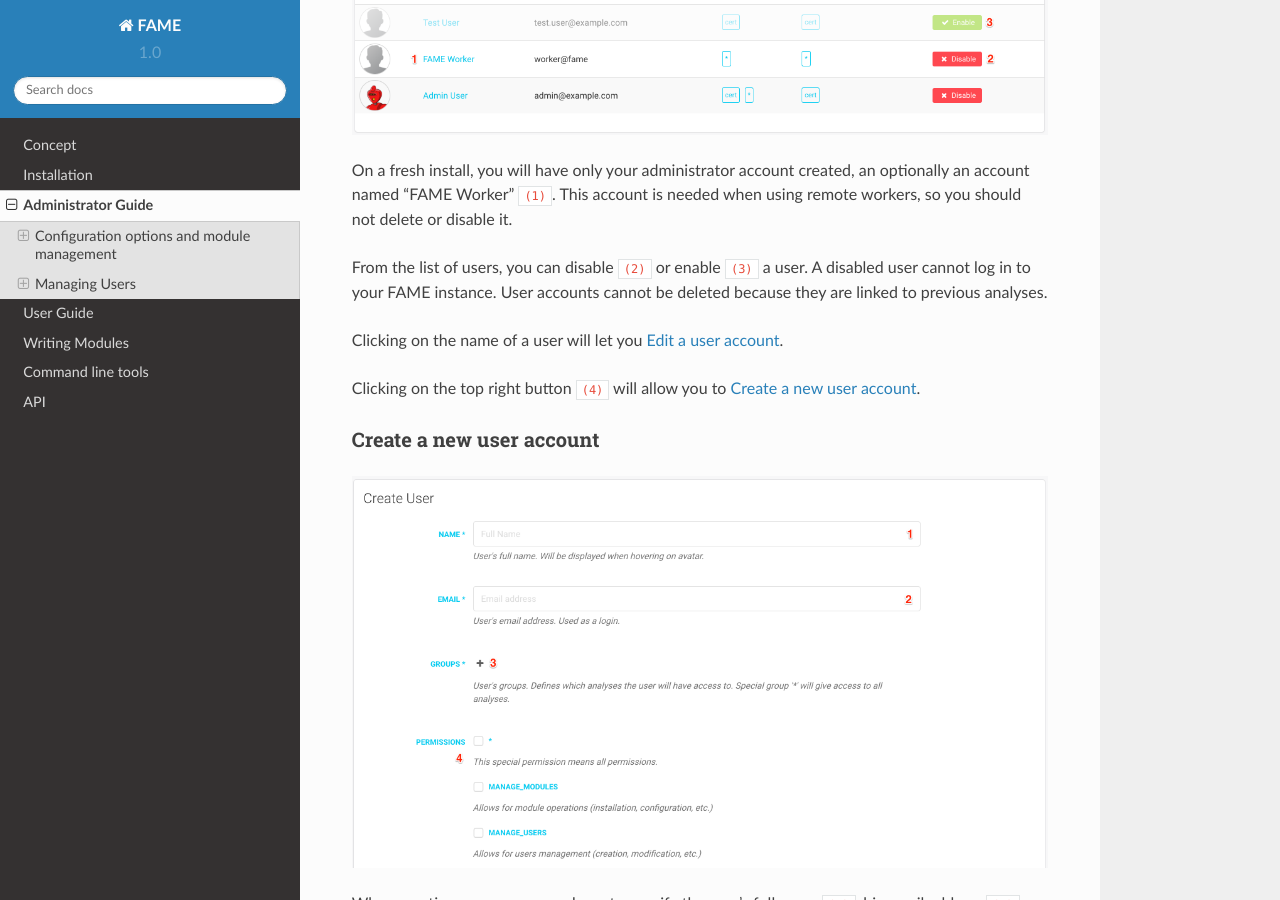
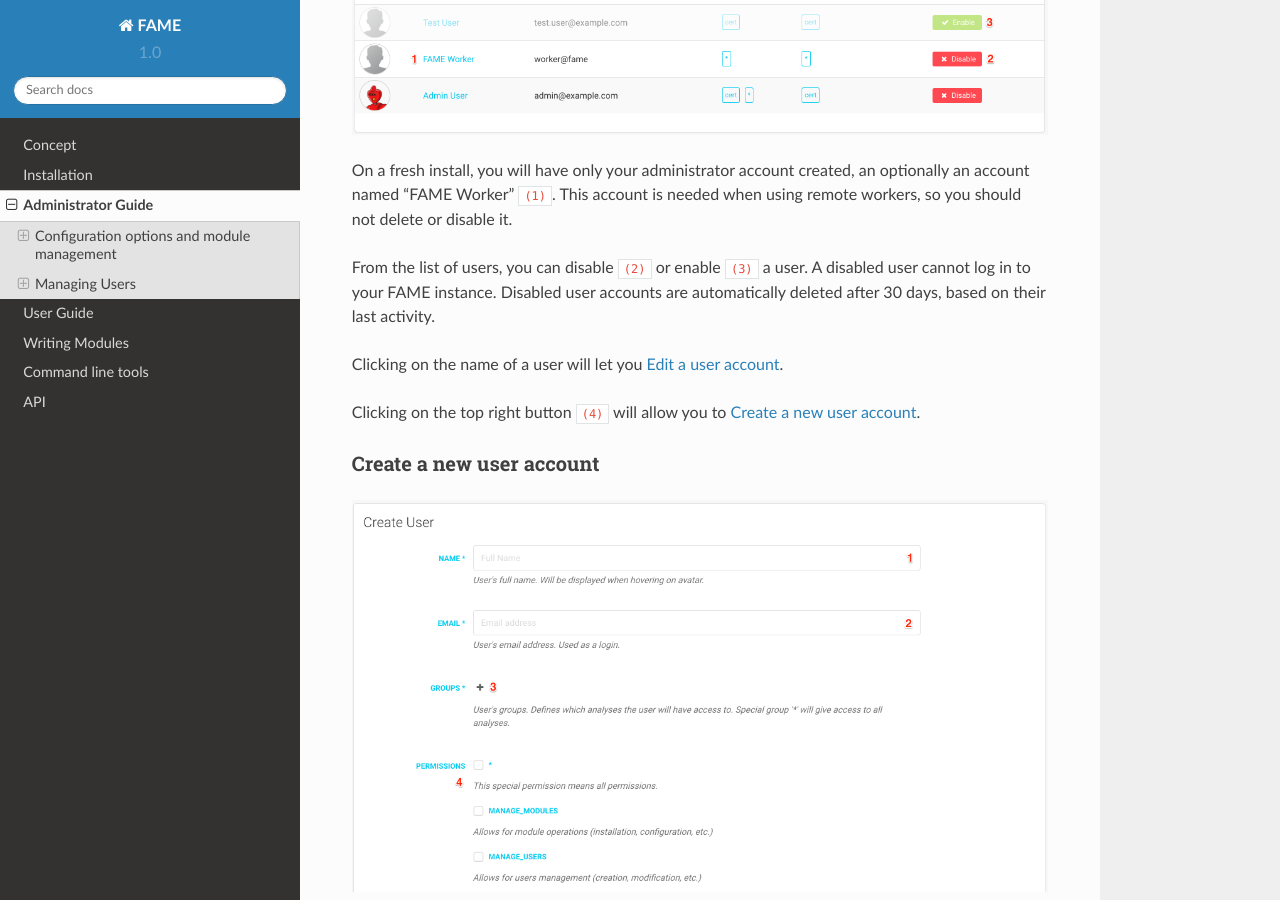
Before and after one commit to certsocietegenerale/fame, a Sphinx documentation site: the page built from docs/admin.rst, in a window 1280 px wide and 900 px high, scrolled down 6792 px. Built offline with Sphinx 7.4.7 and the Read the Docs theme 2.0.0, drawn with Linux system fonts in a browser that asks for light colours.

Commit message:
clearly mention in the docs users are deleted after 30 days

```diff
--- a/docs/admin.rst
+++ b/docs/admin.rst
@@ -145,7 +145,7 @@
 
 On a fresh install, you will have only your administrator account created, an optionally an account named "FAME Worker" ``(1)``. This account is needed when using remote workers, so you should not delete or disable it.
 
-From the list of users, you can disable ``(2)`` or enable ``(3)`` a user. A disabled user cannot log in to your FAME instance. User accounts cannot be deleted because they are linked to previous analyses.
+From the list of users, you can disable ``(2)`` or enable ``(3)`` a user. A disabled user cannot log in to your FAME instance. Disabled user accounts are automatically deleted after 30 days, based on their last activity.
 
 Clicking on the name of a user will let you :ref:`admin-user-edit`.
 
```
